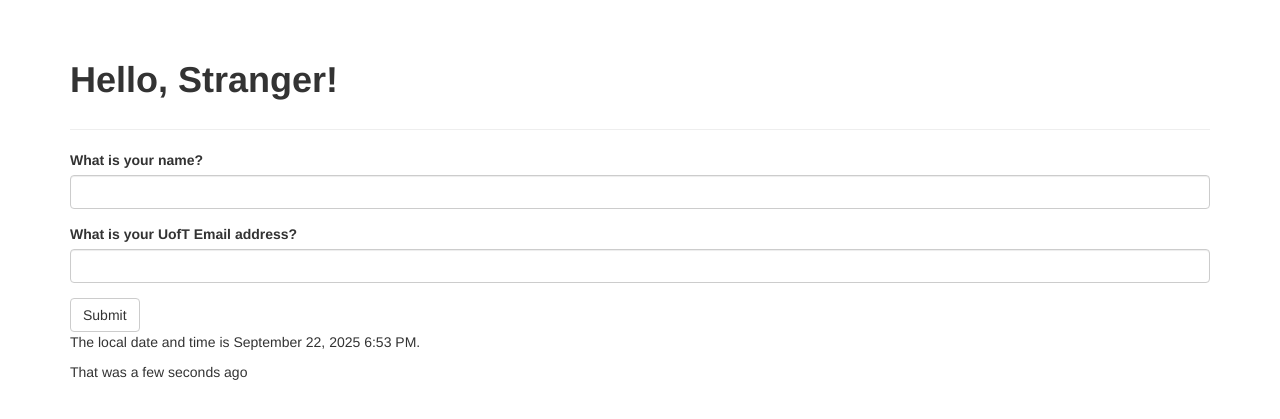
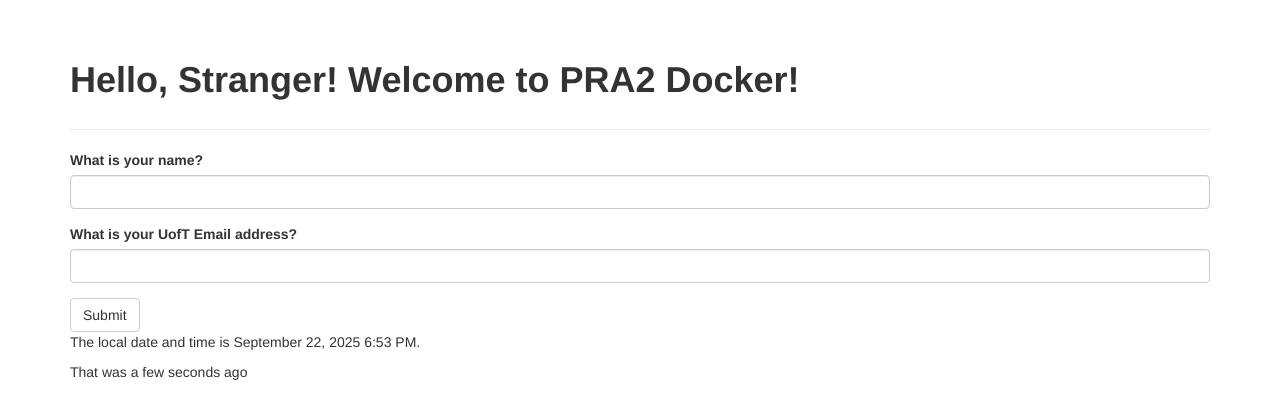
Before and after one commit to cowalll/E444-F2025-PRA2, a Flask app: page / in a window 1280 px wide. Shown: the part 52-471 px from the top of the page. Run offline with Flask 3, Linux system fonts and the light colour scheme; some libraries are stand-ins or nearby versions.

Commit message:
Activity 2.3

```diff
--- a/templates/index.html
+++ b/templates/index.html
@@ -5,7 +5,7 @@
 
 {% block page_content %}
 <div class="page-header">
-    <h1><b>Hello, {% if name %}{{ name }}{% else %}Stranger{% endif %}!</b></h1>
+    <h1><b>Hello, {% if name %}{{ name }}{% else %}Stranger{% endif %}! Welcome to PRA2 Docker!</b></h1>
     <h1><b>{% if email %}
             {% if 'utoronto' in email %}
             Your UofT email is {{ email }}
```
